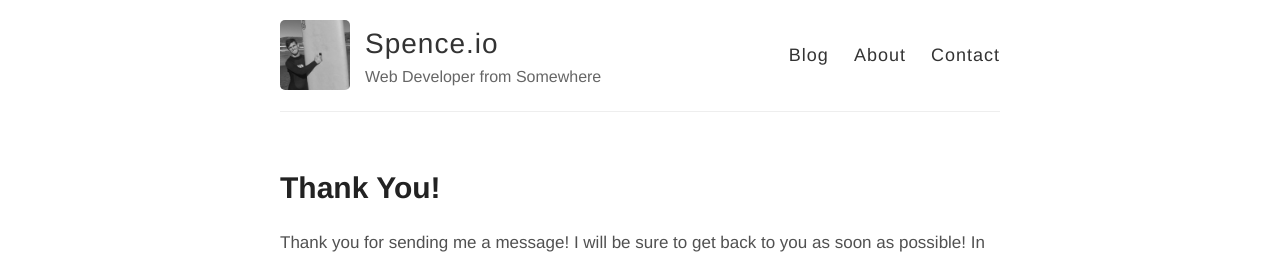
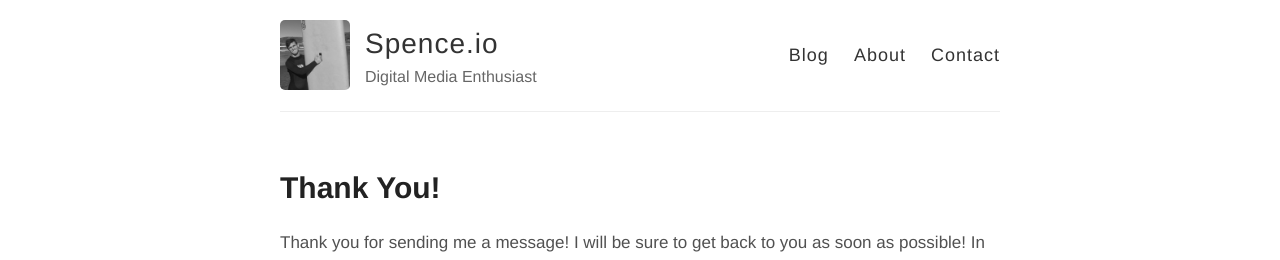
Before and after one commit to SpencerRWood/SpencerRWood.github.io, a Jekyll site: the page built from thanks.md, in a window 1280 px wide. Shown: the top 260 px of the page. Built offline with Jekyll 4.4.1, drawn with Linux system fonts in a browser that asks for light colours; Markdown is read by kramdown in place of the engine named in the settings.

Commit message:
Digital Media Enthusiast

```diff
--- a/_config.yml
+++ b/_config.yml
@@ -6,7 +6,7 @@
 name: Spence.io
 
 # Short bio or description (displayed in the header)
-description: Web Developer from Somewhere
+description: Digital Media Enthusiast
 
 # URL of your avatar or profile pic (you could use your GitHub profile pic)
 avatar: /css/img/portrait.jpg
```
